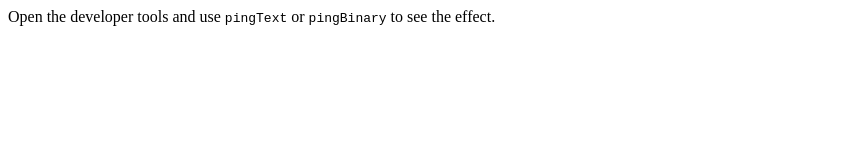
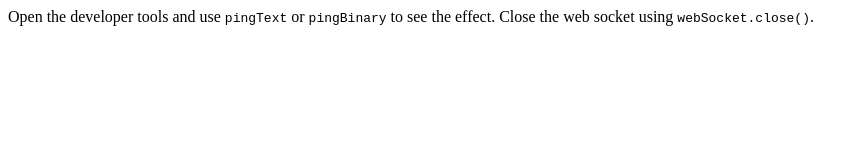
Before and after one commit to TomasHubelbauer/net-core-web-socket-server, a plain HTML site: page index.html in a window 1280 px wide. Shown: the whole page, without its empty margins (0-868 px from the left). Drawn offline with Linux system fonts and the light colour scheme.

Commit message:
Handle web socket closure correctly

```diff
--- a/index.html
+++ b/index.html
@@ -7,5 +7,6 @@
   </head>
   <body>
     Open the developer tools and use <code>pingText</code> or <code>pingBinary</code> to see the effect.
+    Close the web socket using <code>webSocket.close()</code>.
   </body>
 </html>
--- a/index.js
+++ b/index.js
@@ -1,4 +1,5 @@
 const webSocket = new WebSocket("ws://localhost:8000");
+window.webSocket = webSocket;
 
 webSocket.addEventListener('open', () => {
   console.log('opened');
```
Also changed, not shown: 1 other file.
